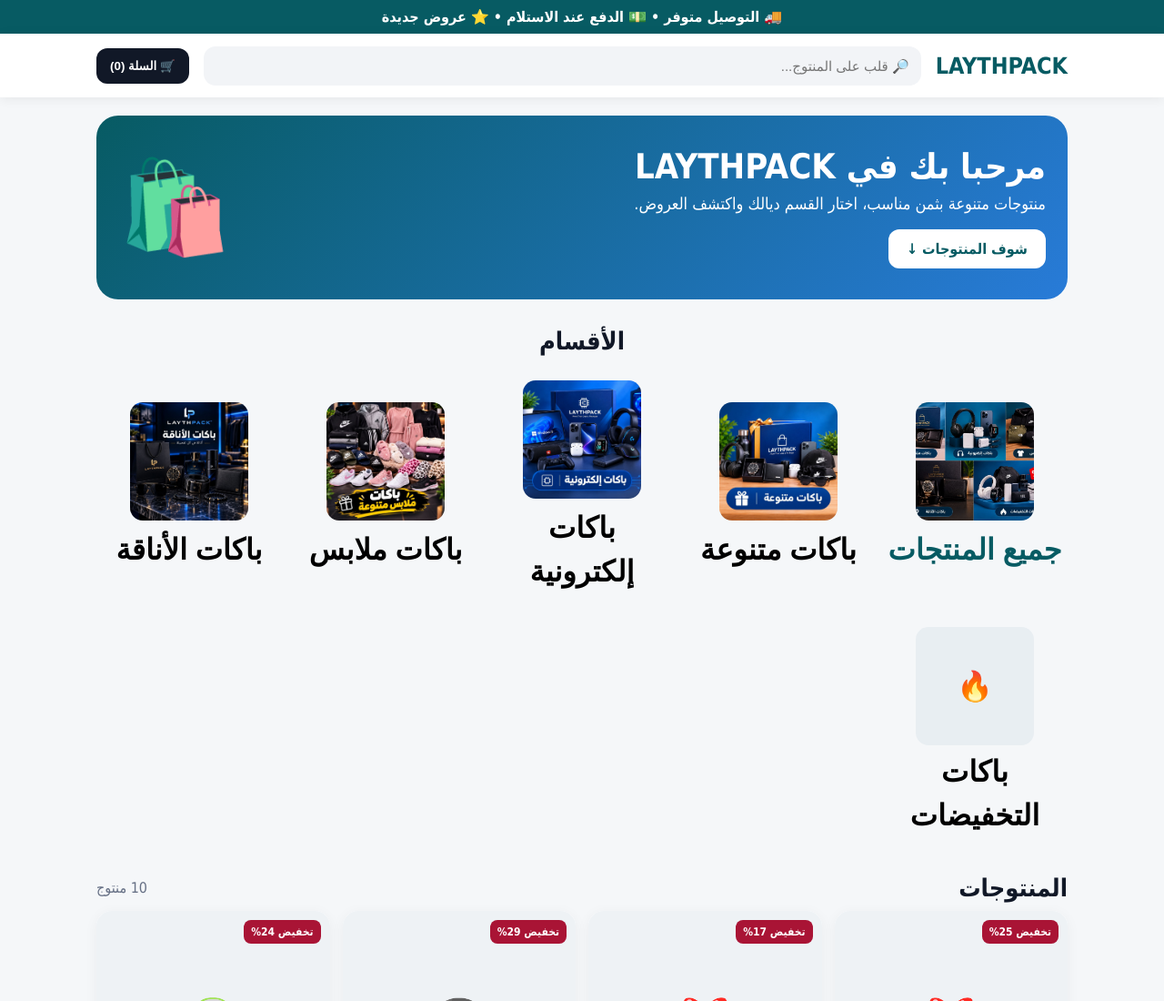
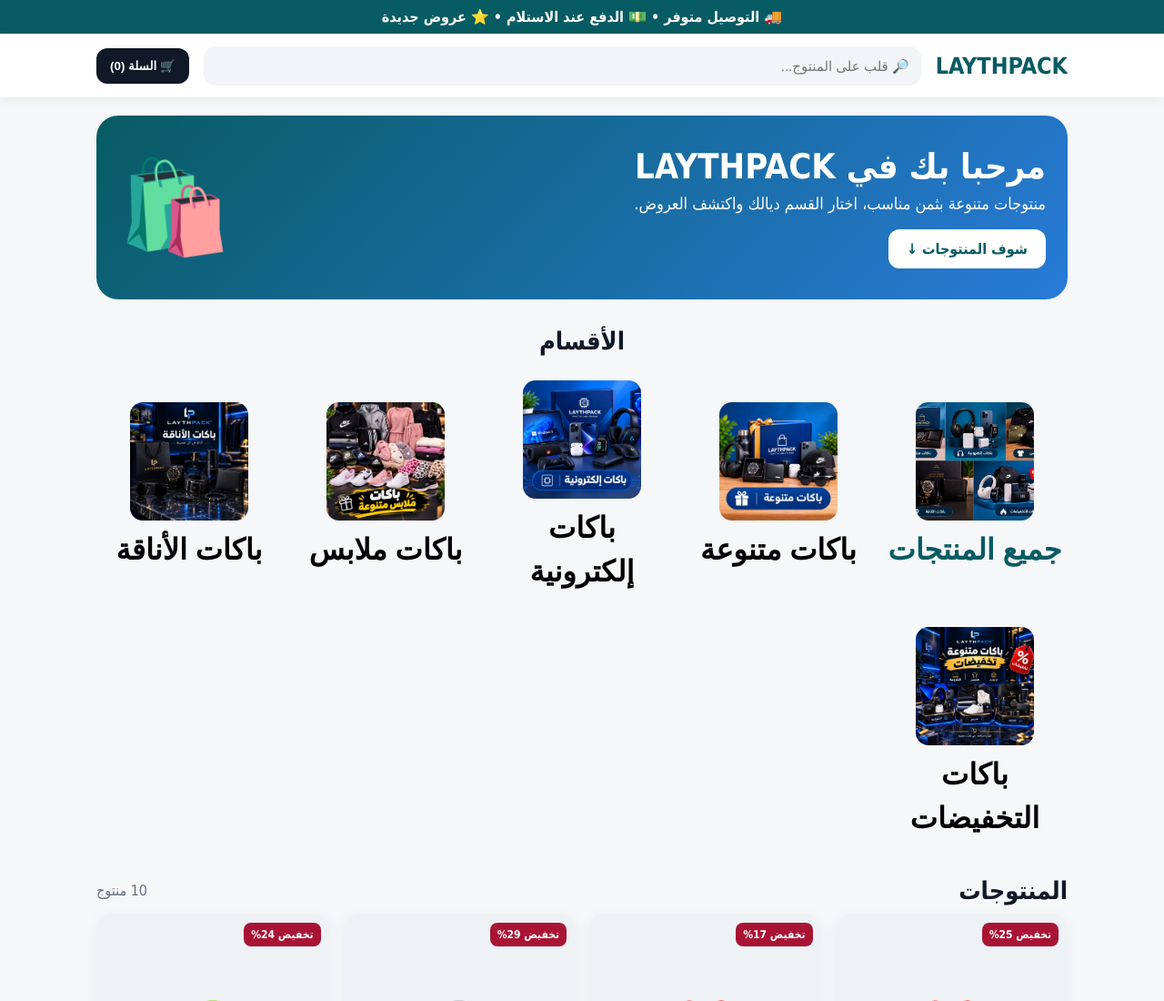
Before and after one commit to hiishaammh/LAYTH-PACK, a plain HTML site: page index.html in a window 1280 px wide. Shown: the top 1100 px of the page at 91% size. Drawn offline with Linux system fonts and the light colour scheme.

Commit message:
Update index.html

```diff
--- a/index.html
+++ b/index.html
@@ -73,7 +73,7 @@
 <button class="cat" data-cat="electronics"><img class="cat-image" src="electronics.jpg" alt="باكات إلكترونية" onerror="this.style.display='none';this.nextElementSibling.style.display='flex'"><span class="cat-fallback" style="display:none">🎧</span><span class="cat-title">باكات إلكترونية</span></button>
 <button class="cat" data-cat="clothes"><img class="cat-image" src="clothes.jpg" alt="باكات ملابس" onerror="this.style.display='none';this.nextElementSibling.style.display='flex'"><span class="cat-fallback" style="display:none">👕</span><span class="cat-title">باكات ملابس</span></button>
 <button class="cat" data-cat="fashion"><img class="cat-image" src="fashion.jpg" alt="باكات الأناقة" onerror="this.style.display='none';this.nextElementSibling.style.display='flex'"><span class="cat-fallback" style="display:none">🕶️</span><span class="cat-title">باكات الأناقة</span></button>
-<button class="cat" data-cat="sale"><img class="cat-image" src="images/sale.jpg" alt="باكات التخفيضات" onerror="this.style.display='none';this.nextElementSibling.style.display='flex'"><span class="cat-fallback" style="display:none">🔥</span><span class="cat-title">باكات التخفيضات</span></button>
+<button class="cat" data-cat="sale"><img class="cat-image" src="sale.jpg" alt="باكات التخفيضات" onerror="this.style.display='none';this.nextElementSibling.style.display='flex'"><span class="cat-fallback" style="display:none">🔥</span><span class="cat-title">باكات التخفيضات</span></button>
 </div>
 
 <div class="toolbar" id="shop"><h2 style="margin:0">المنتوجات</h2><div class="count" id="count"></div></div>
```
